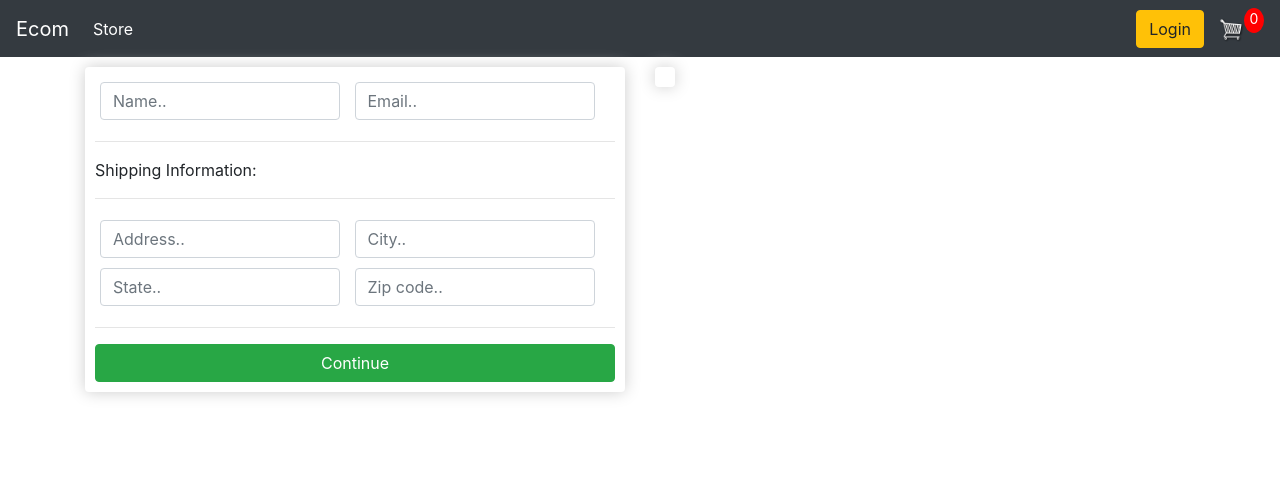
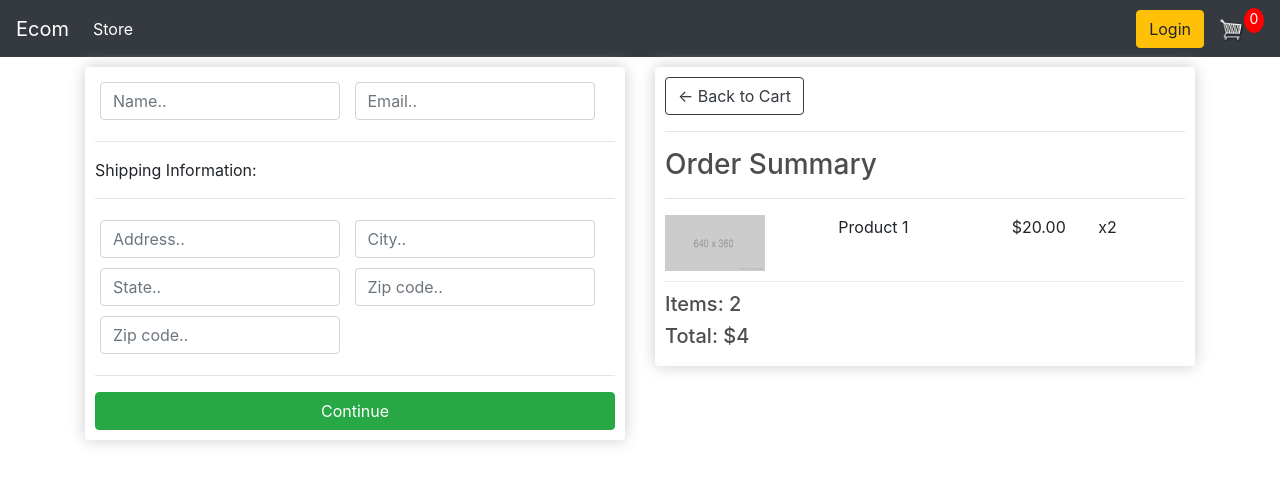
Before and after one commit to PerezChris99/Agri-Market-E-Commerce, a Django app: page /checkout/ in a window 1280 px wide. Shown: the top 484 px of the page. Run offline with Django 4.2, Linux system fonts and the light colour scheme; some libraries are stand-ins or nearby versions.

Commit message:
templates done

```diff
--- a/store/templates/store/checkout.html
+++ b/store/templates/store/checkout.html
@@ -30,24 +30,38 @@
 						<div class="form-field">
 							<input class="form-control" type="text" name="zipcode" placeholder="Zip code..">
 						</div>
+						<div class="form-field">
+							<input class="form-control" type="text" name="country" placeholder="Zip code..">
 						</div>
+					</div>
+
 					<hr>
 					<input id="form-button" class="btn btn-success btn-block" type="submit" value="Continue">
 				</form>
 			</div>
+
 			<br>
-
 			<div class="box-element hidden" id="payment-info">
 				<small>Paypal Options</small>
 			</div>
+
 		</div>
 
-<div>
 		<div class="col-lg-6">
 			<div class="box-element">
-
+				<a  class="btn btn-outline-dark" href="{% url 'cart' %}">&#x2190; Back to Cart</a>
+				<hr>
+				<h3>Order Summary</h3>
+				<hr>
+				<div class="cart-row">
+					<div style="flex:2"><img class="row-image" src="{% static 'images/placeholder.png' %}"></div>
+					<div style="flex:2"><p>Product 1</p></div>
+					<div style="flex:1"><p>$20.00</p></div>
+					<div style="flex:1"><p>x2</p></div>
+				</div>
+				<h5>Items:   2</h5>
+				<h5>Total:   $4</h5>
 			</div>
 		</div>
 	</div>
-
 {% endblock content %}
```
Lines whose indentation alone changed are shown as unchanged.
